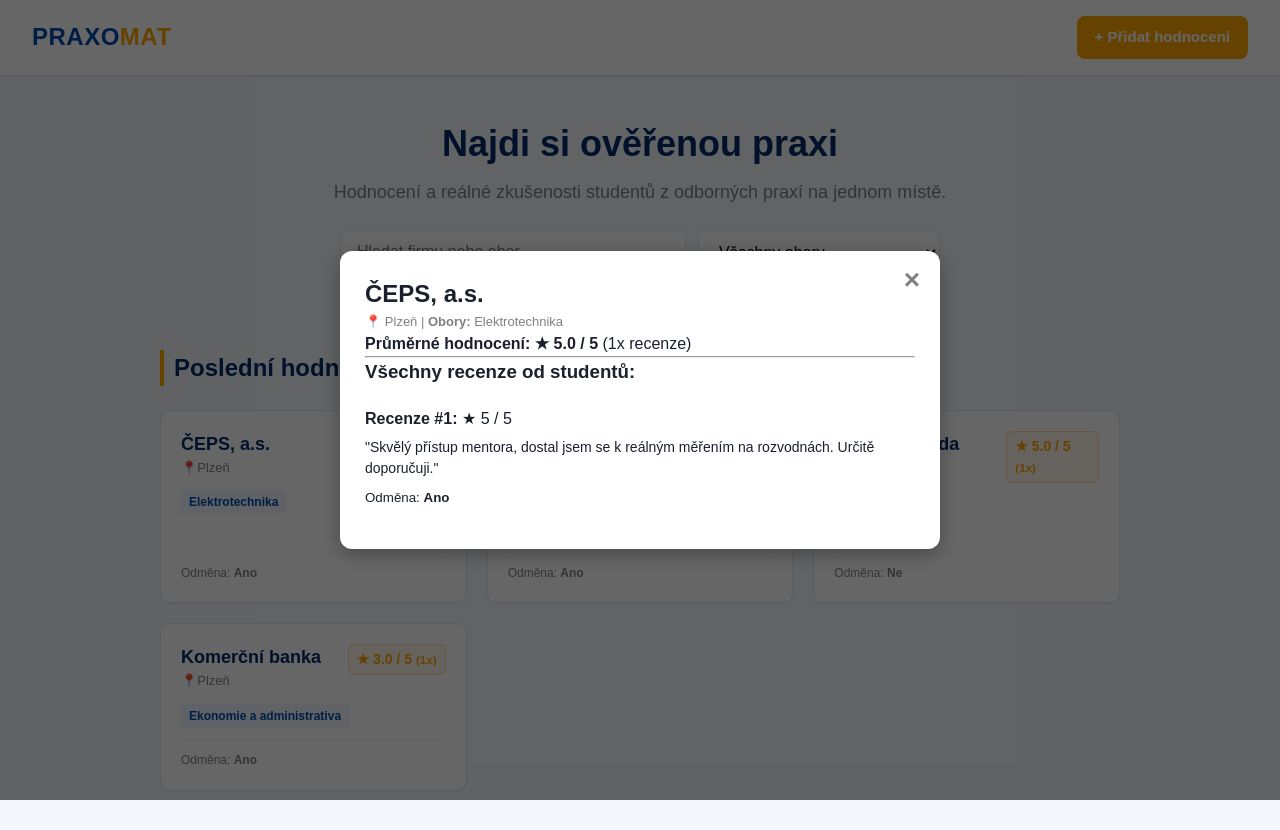
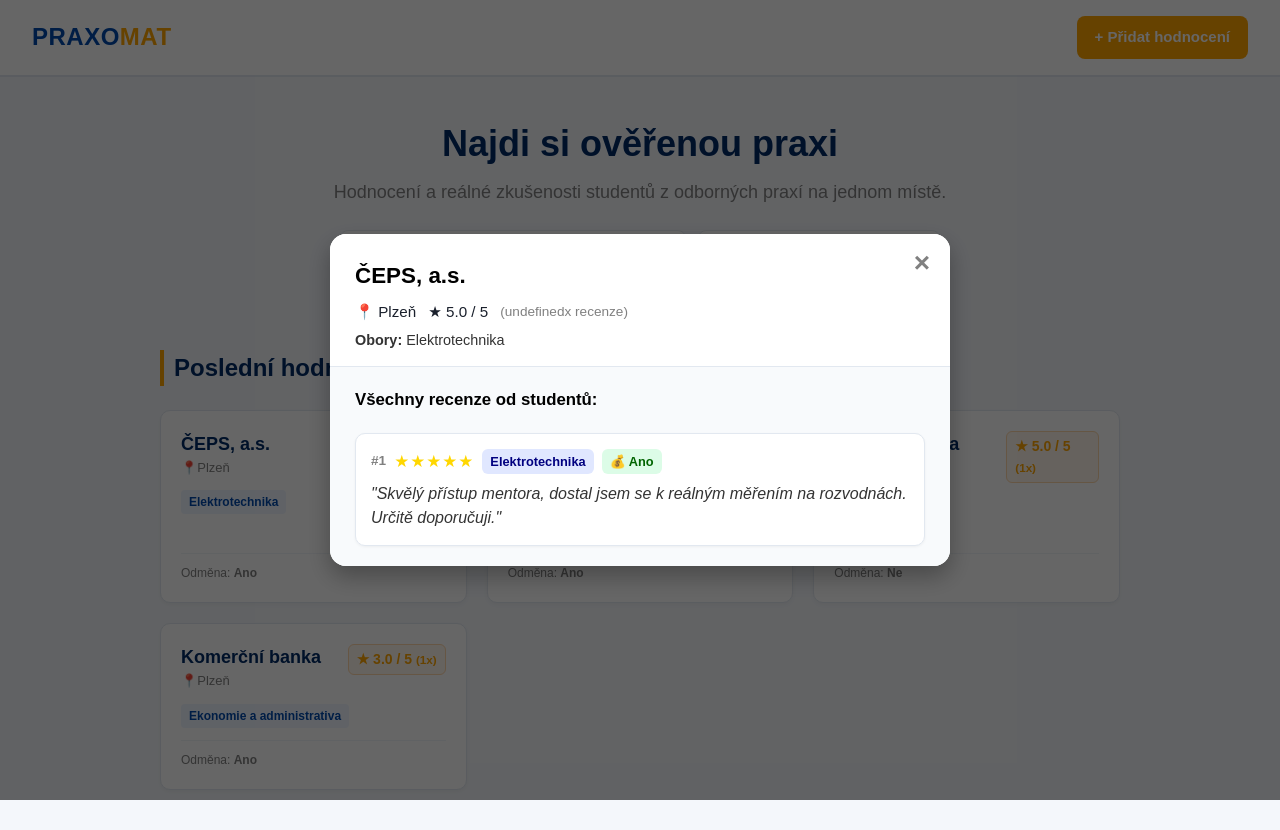
Before and after one commit to honzikbrozek1-maker/praxomat, a plain HTML site: page index.html in a window 1280 px wide. Both pictures are taken after a click on the element 313 px from the left and 506 px from the top of the page. Drawn offline with Linux system fonts and the light colour scheme.

Commit message:
Add files via upload

```diff
--- a/app.js
+++ b/app.js
@@ -104,7 +104,7 @@ function otevriDetailFirmy(nazevFirmy)
      const recenzeFirmy = vsechnyRecenze.filter(function(r) // filter projde úplně všechny recenze v poli
      {
           return r.firma.toLowerCase().trim() === nazevFirmy.toLowerCase().trim(); //porovnání názvu firmy v každé recenzi s tím, na který se kliklo
-     })
+     });
 
      if (recenzeFirmy.length === 0) return;//když žádná recenze náhodou neexistuje, tak to ukončí kód, aby v následujících řádcích nespadl
 
@@ -121,31 +121,54 @@ function otevriDetailFirmy(nazevFirmy)
           {
                seznamOboruFirmy.push(nazevOboru);
           }
-     })
+     });
      //sestavení záhlaví toho modálního okna
      let html = `
-     <h2>${recenzeFirmy[0].firma}</h2>
-     <p class="karta-mesto">📍 ${recenzeFirmy[0].mesto} | <strong> Obory: </strong> ${seznamOboruFirmy.join(", ")} </p>
-     <p><strong>Průměrné hodnocení: ★ ${prumer} / 5</strong> (${recenzeFirmy.length}x recenze)</p>
-     <hr>
-     <h3>Všechny recenze od studentů:</h3>
+     <div class="modal-header-info">
+          <h2>${recenzeFirmy[0].firma}</h2>
+          <div class="modal-subheading">
+               <span class="modal-mesto">📍 ${recenzeFirmy[0].mesto}</span>
+               <span class="modal-hvezky"> ★ ${prumer} / 5</span>
+               <span class="modal-pocet">(${recenzeFirmy.lenght}x recenze)</span>
+          </div>
+          <p class="modal-obory"><strong>Obory:</strong> ${seznamOboruFirmy.join(", ")}</p>
+     </div>
+     <div class="modal-recenze-obal">
+          <h3>Všechny recenze od studentů:</h3>
      `; //hr - vodorovná dělící čára,
 
      // Vypsání každé recenze zvlášť (i se slovním popisem a odměnou)
      recenzeFirmy.forEach(function (r, index) //projít všechny recenze dané firmy one by one; "r" =konkrétní recenze a "index" =její číslo(0,1,2...)
           {
           const textRecenze = r.text ? `"${r.text}"` : '<em>Hodnocení bez textového popisu</em>'; //kontrola, zda je napsaný text, když ne, tak kurzíva
-          const odmenaText = r.financniOdmena || r.odmena || 'Neuvedeno'; // kontrola odměny
           const oborStudenta = r.oborNazev || r.obor || "Obor neuveden" //konkrétní obor této jedné recenze
+
+          //Zjistit stav odměny a vytvoření barevného štítku
+          const hodnotaOdmeny = r.financniOdmena || r.odmena;
+          const jePlacena = hodnotaOdmeny && hodnotaOdmeny.toLowerCase() !== "ne" && hodnotaOdmeny.toLowerCase() !== "neuvedeno";
+
+          const odmenaBadge = jePlacena
+               ? `<span class="badge-odmena placena">💰 ${hodnotaOdmeny}</span>` //pokud je odměna, tak zelený štítek
+               : `<span class="badge-odmena neplacena">❌ Bez odměny </span>`; //pokud není odměna, tak červený štítek
+
+          // Zlaté hvězdičky (např. 4 plné + 1 prázdná)
+          const hvezdicky = "★".repeat(r.hodnoceni) + "☆".repeat(5 - r.hodnoceni); //repeat() opakuje znak tolikrát, kolik je hodnocení, a doplní prázdné hvězdičky do 5
           // přilepení (+=) k existujícímu HTML další kartičky recenze
           html += `
-          <div class="modal-recenze-polozka">
-               <p><strong>Recenze #${index + 1}:</strong> ★ ${r.hodnoceni} / 5</p>
-               <p class="karta-text">${textRecenze}</p>
-               <small>Odměna: <strong>${odmenaText}</strong></small>
+          <div class="modal-recenze-karta">
+               <div class="modal-recenze-top">
+                    <span class="modal-recenze-cislo">#${index + 1}</span>
+                    <span class="modal-recenze-hvezdy">${hvezdicky}</span>
+                    <span class="badge-obor">${oborStudenta}</span>
+                    ${odmenaBadge}
+               </div>
+               <p class="modal-recenze-text">${textRecenze}</p>
           </div>
           `;
-          });
+     });
+
+     html += `</div>`; // uzavření divu modal-recenze-obal
+
      modalObsah.innerHTML = html; //vložení výsledného sestavení textu a zobrazení
      modal.style.display = "flex";
 }
@@ -212,10 +235,8 @@ function filtrujData()
 
      const vysledek = firmySeznam.filter(function (polozka) //vyfiltrování  seznamu firem podle všech 3 kritérií najednou
      {
-          const oboryText = polozka.oboryNazvy ? polozka.oboryNazvy.join(" ").toLowerCase() :""; //Bezpečné prohledání textu i v poli oborů; otazník je jako if a dvojtečka je else
-
-          const oboryRezetec = polozka.oboryNazvy ? polozka.oboryNazvy.join (" ").toLowerCase() : ""; // prohledání textu v poli oborů, podmínka, že pokud oboryNazvy neexistuje, nastaví se prázdný řetězec
-          const odpovidaText = polozka.firma.toLowerCase().includes(hledanyText) || oboryRezetec.includes(hledanyText); //Podmínka 1: Odpovídá název firmy nebo obor hledanému textu?
+          const oboryRetezec = polozka.oboryNazvy ? polozka.oboryNazvy.join (" ").toLowerCase() : ""; // prohledání textu v poli oborů, podmínka, že pokud oboryNazvy neexistuje, nastaví se prázdný řetězec
+          const odpovidaText = polozka.firma.toLowerCase().includes(hledanyText) || oboryRetezec.includes(hledanyText); //Podmínka 1: Odpovídá název firmy nebo obor hledanému textu?
           const odpovidaObor = (vybranyObor === "all") || polozka.obory.includes(vybranyObor); //Podmínka 2: Je vybrán "all", nebo se shoduje obor? altGr+w | - možnost více oborů pro jednu firmu
           const odpovidaMesto = (vybraneMesto === "all") || (polozka.mesto === vybraneMesto); //Podmínka 3: Je vybrán "all", nebo se shoduje město?
           return odpovidaText && odpovidaObor && odpovidaMesto; //Vrátí true jen pokud obě podmínky platí
--- a/style.css
+++ b/style.css
@@ -433,14 +433,14 @@ MODÁLNÍ OKNO (DETAIL FIRMY A RECENZÍ)
 ============================================================*/
 .modal
 {
-  display: none; /* V základu je okno skryté */
+  display: none; /* V základu je okno skryté*/
   position: fixed;
-  z-index: 1000; /* určuje pořadí překrývání (hloubku, vrstvení) na ose Z - okno bude nad ostatním obrazem*/
+  z-index: 1000; /* Určuje vrstvení na ose Z – díky tomu okno bude nad ostatním obsahem */
   left: 0;
   top: 0;
   width: 100%;
   height: 100%;
-  background-color: rgba(0, 0, 0, 0.6); /* Ztmavnutí pozadí za okrem */
+  background-color: rgba(0, 0, 0, 0.6); /* lehké ztmavnutí pozadí za oknem */
   align-items: center;
   justify-content: center;
 }
@@ -448,16 +448,20 @@ MODÁLNÍ OKNO (DETAIL FIRMY A RECENZÍ)
 .modal-obsah
 {
   background-color: white;
-  padding: 25px;
-  border-radius: 12px;
   width: 90%;
-  max-width: 600px;
-  max-height: 85vh; /* Pokud je recenzí hodně, nepřeteče obrazovku */
-  overflow-y: auto; /* Přidá svislý posuvník pro dlouhý seznam recenzí */
+  max-width: 620px;
+  max-height: 85vh; /* Omezení výšky okna, aby nepřeteklo obrazovku */
+  display: flex;
+  flex-direction: column;
+  overflow: hidden; /* Skryje přetékající rohy, aby zůstaly zakulacené */
+  border-radius: 16px;
   position: relative;
-  box-shadow: 0 5px 20px rgba(0, 0, 0, 0.3);
+  box-shadow: 0 10px 25px rgba(0, 0, 0, 0.3);
+  padding: 0; /* Vnitřní odsazení řídí jednotlivé sekce níže */
 }
 
+
+/* Křížek pro zavření okna */
 .modal-zavrit
 {
   position: absolute;
@@ -468,26 +472,163 @@ MODÁLNÍ OKNO (DETAIL FIRMY A RECENZÍ)
   color: gray;
   cursor: pointer;
   line-height: 1;
+  z-index: 10;
 }
+
 
 .modal-zavrit:hover
 {
   color: black;
 }
 
-/* Styly pro jednotlivé recenze v modalu */
-.modal-recenze-polozka
+/* Záhlaví modálního okna s informacemi o firmě */
+.modal-header-info
 {
-  border-bottom: 1px solid var(--ramecek);
-  padding: 15px 0;
+  padding: 25px 25px 15px 25px;
+  background-color: white;
+  border-bottom: 1px solid var(--ramecek, #e2e8f0);
 }
 
-.modal-recenze-polozka:last-child
+
+.modal-header-info h2
 {
-  border-bottom: none;
+  margin: 0 0 8px 0;
+  color: black;
+  font-size: 1.4rem;
 }
 
-.modal-recenze-polozka p
+
+.modal-subheading
 {
-  margin: 6px 0; /* 1.hodnota dělá odsazení nahoře a dole a druhá dělá vpravo a vlevo*/
+  display: flex;
+  align-items: center;
+  gap: 12px;
+  font-size: 0.95rem;
+  margin-bottom: 6px;
 }
+
+
+.modal-hvezdy
+{
+  color: gold;
+  font-weight: bold;
+}
+
+
+.modal-pocet
+{
+  color: gray;
+  font-size: 0.85rem;
+}
+
+.modal-obory
+{
+  margin: 0;
+  font-size: 0.9rem;
+  color: var(--text, #333);
+}
+
+
+/* Obal pro seznam recenzí s vlastním svislým posuvníkem */
+.modal-recenze-obal
+{
+  padding: 20px 25px;
+  overflow-y: auto; /* Přidá svislý posuvník jen pro recenze */
+  display: flex;
+  flex-direction: column;
+  gap: 15px;
+  background-color: var(--pozadi, #f8fafc);
+}
+
+
+.modal-recenze-obal h3
+{
+  margin: 0 0 5px 0;
+  font-size: 1.05rem;
+  color: black;
+}
+
+
+/* Samostatná karta / bublina pro jednu recenzi */
+.modal-recenze-karta
+{
+  background-color: white;
+  border: 1px solid var(--ramecek, #e2e8f0);
+  border-radius: 10px;
+  padding: 15px;
+  box-shadow: 0 1px 3px rgba(0, 0, 0, 0.05);
+}
+
+
+.modal-recenze-top
+{
+  display: flex;
+  flex-wrap: wrap;
+  align-items: center;
+  gap: 8px;
+  margin-bottom: 8px;
+}
+
+
+.modal-recenze-cislo
+{
+  font-weight: bold;
+  color: gray;
+  font-size: 0.85rem;
+}
+
+
+.modal-recenze-hvezdy
+{
+  color: gold;
+  font-size: 1.05rem;
+  letter-spacing: 1px;
+}
+
+
+/* Štítek oboru */
+.badge-obor
+{
+  background-color: #e0e7ff; /* Jemný modrofialový podklad */
+  color: navy;
+  padding: 3px 8px;
+  border-radius: 6px;
+  font-size: 0.8rem;
+  font-weight: bold;
+}
+
+
+/* Základní styl pro štítek odměny */
+.badge-odmena
+{
+  padding: 3px 8px;
+  border-radius: 6px;
+  font-size: 0.8rem;
+  font-weight: bold;
+}
+
+
+/* Placená stáž – zelený podklad */
+.badge-odmena.placena
+{
+  background-color: #dcfce7; /* Jemný pastelově zelený podklad */
+  color: darkgreen;
+} /* Neplacená stáž – neutrální šedý podklad */
+
+
+.badge-odmena.neplacena
+{
+  background-color: white;
+  border: 1px solid var(--ramecek, #e2e8f0);
+  color: gray;
+}
+
+
+/* Text samotného komentáře */
+.modal-recenze-text
+{
+  margin: 0;
+  color: var(--text, #333);
+  line-height: 1.5;
+  font-style: italic;
+}
```
Also changed, not shown: form.js (+27 -1 lines), pridat.html (+5 -0 lines).
